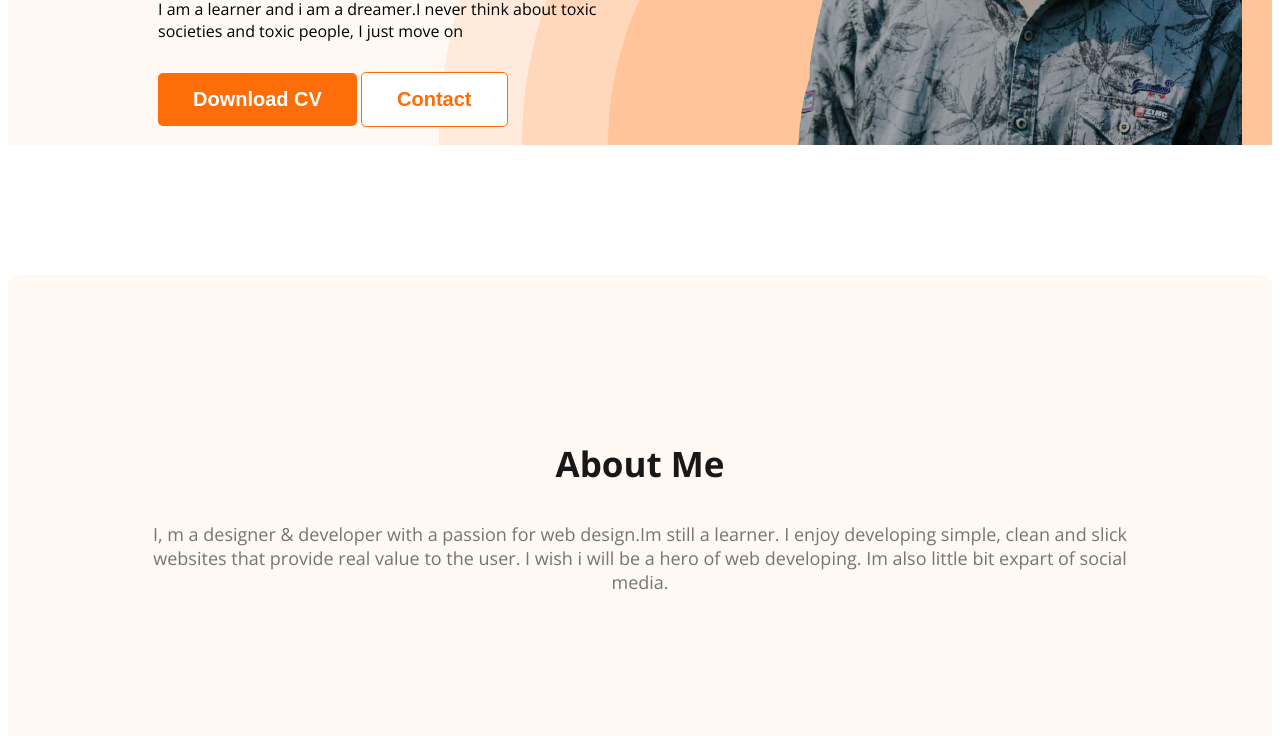
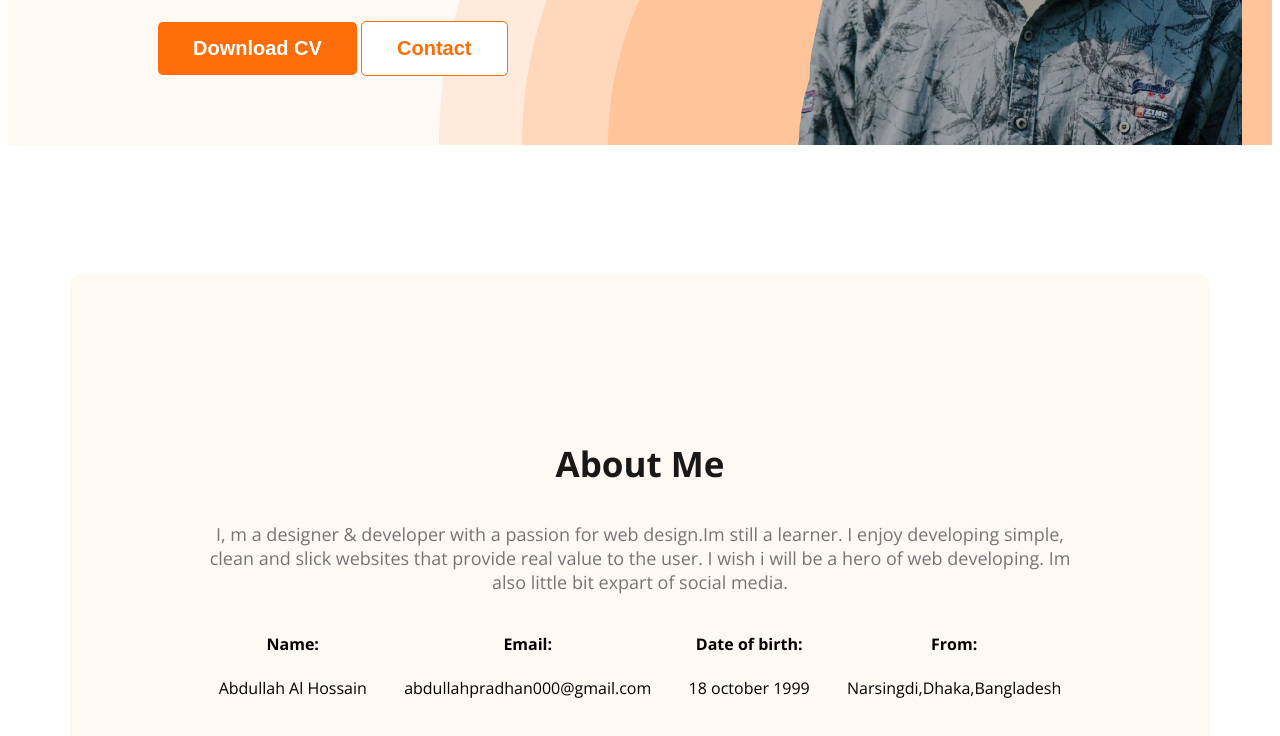
Before and after one commit to aladdincoder/webdev-portfolio, a plain HTML site: page index.html in a window 1280 px wide. Shown: the part 544-1280 px from the top of the page. Drawn offline with nearby package versions, Linux system fonts and the light colour scheme.

Commit message:
added about info

```diff
--- a/index.html
+++ b/index.html
@@ -39,6 +39,25 @@
             I, m a designer & developer with a passion for web design.Im still a learner. I enjoy developing simple, clean and slick websites that provide real value to the user. I wish i will be a hero of web developing.
             Im also little bit expart of social media.
         </p>
+        <div class="about-info-container">
+           <!-- .about-info*4>h4.info-title+p.info-des -->
+           <div class="about-info">
+            <h4 class="info-title">Name:</h4>
+            <p class="info-des">Abdullah Al Hossain</p>
+           </div>
+           <div class="about-info">
+            <h4 class="info-title">Email:</h4>
+            <p class="info-des">abdullahpradhan000@gmail.com</p>
+           </div>
+           <div class="about-info">
+            <h4 class="info-title">Date of birth:</h4>
+            <p class="info-des">18 october 1999</p>
+           </div>
+           <div class="about-info">
+            <h4 class="info-title">From:</h4>
+            <p class="info-des">Narsingdi,Dhaka,Bangladesh</p>
+           </div>
+        </div>
        </section>
 
     </main>
--- a/styles/portfolio.css
+++ b/styles/portfolio.css
@@ -104,6 +104,7 @@ nav a {
 .banner-title {
     font-size: 75px;
     font-weight: 400;
+    white-space: nowrap;
     margin-top: 5px;
     margin-bottom: 20px;
     text-decoration: none;
@@ -115,6 +116,10 @@ nav a {
 }
 
 /* main section style */
+main{
+    max-width: 1140px;
+    margin: 0 auto;
+}
 
 /* about section style */
 .about {
@@ -123,3 +128,10 @@ nav a {
     background: #FFF8F3;
     margin: 130px 0;
 }
+.about-info-container{
+    display: flex;
+    justify-content: space-around;
+}
+.about-info{
+    text-align: center;
+}
```
